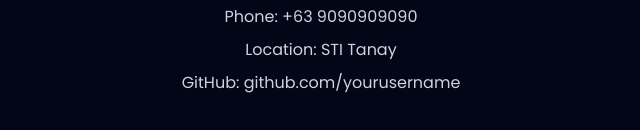
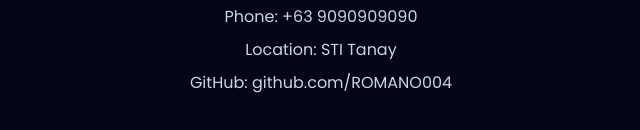
Before and after one commit to ROMANO0004/Portfolio, a plain HTML site: page index.html in a window 1280 px wide. Shown: the part 2624-2754 px from the top of the page, 319-959 px from the left. Drawn offline with Linux system fonts and the light colour scheme.

Commit message:
Update index.html

```diff
--- a/index.html
+++ b/index.html
@@ -310,7 +310,7 @@
     <p>Email: romanojohnandrewherrzon@gmail.com</p>
     <p>Phone: +63 9090909090</p>
     <p>Location: STI Tanay</p>
-    <p>GitHub: github.com/yourusername</p>
+    <p>GitHub: github.com/ROMANO004</p>
 </footer>
 
 </body>
```
